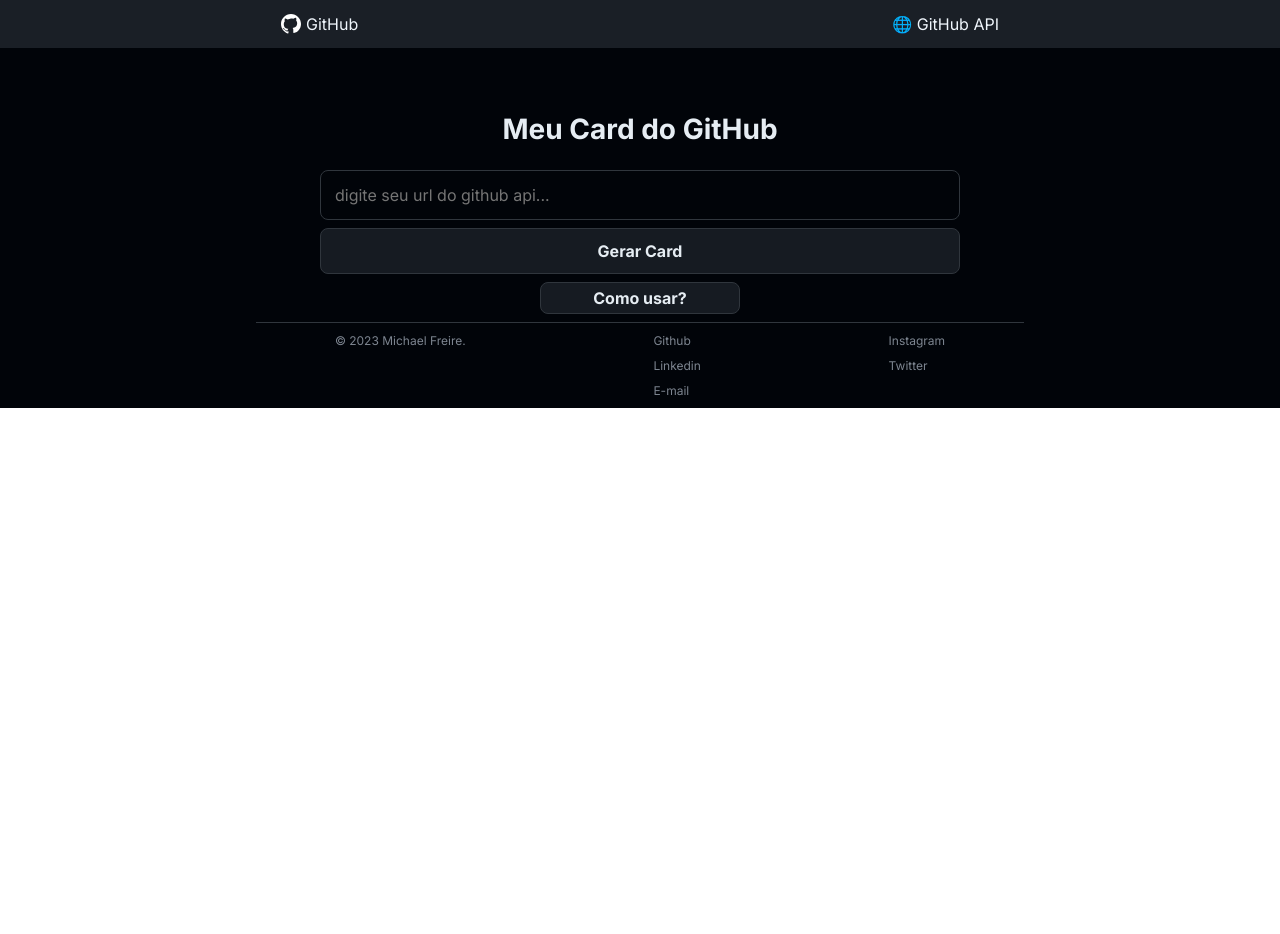
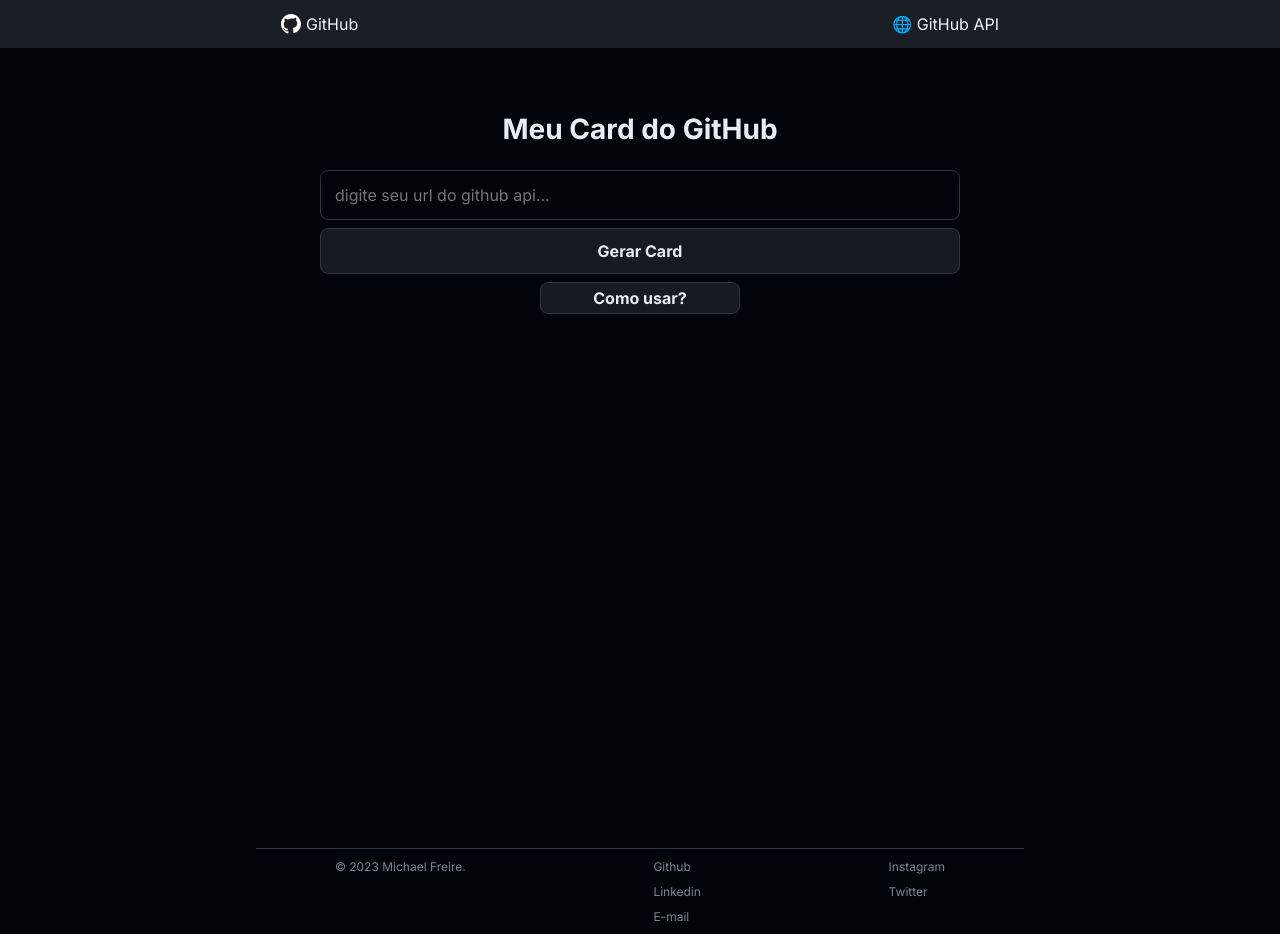
Before and after one commit to michaelalexandrinofreire/developer-card, a Next.js app: page / in a window 1280 px wide. Before the commit the page ends 800 px from the top, so only its background shows below. Built offline with nearby package versions, Linux system fonts and the light colour scheme.

Commit message:
final code.

```diff
--- a/src/app/globals.css
+++ b/src/app/globals.css
@@ -28,8 +28,6 @@
 
   width: min-content;
   word-wrap: break-word;
-
-  height: 100vh;
 }
 .card{
   padding: 10px 25px;
@@ -93,6 +91,8 @@
 
   background-size: 100%;
   padding-bottom: 8px;
+
+  height: 100vh;
 }
 .searchProfile h1{
   margin: 64px 0 24px;
```
